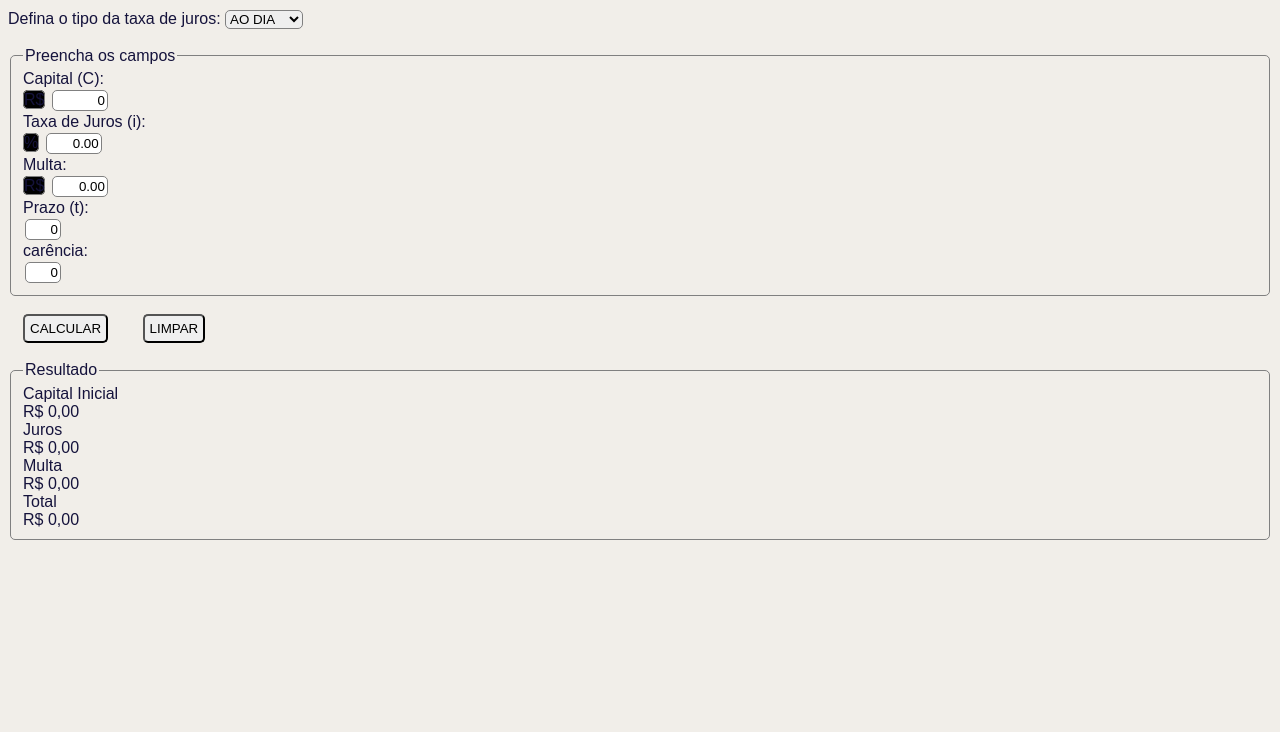
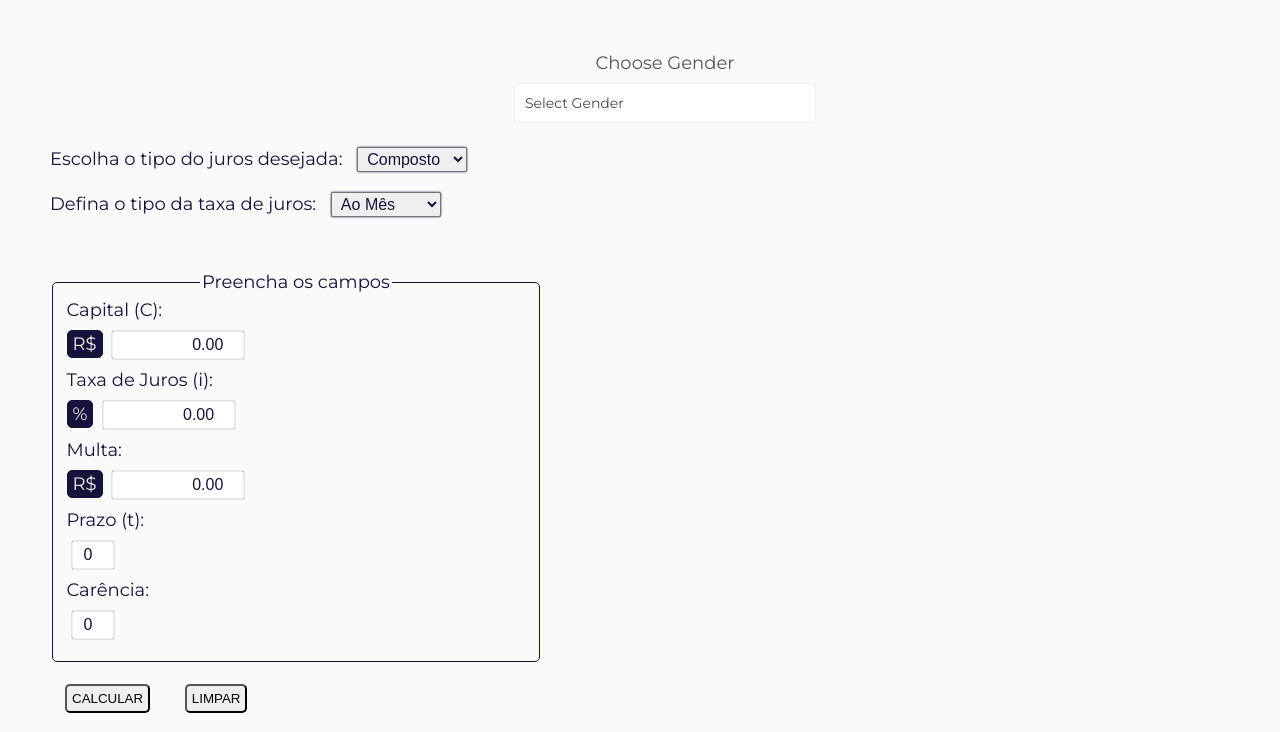
Before and after one commit to will4raujo/simulador-de-juros, a plain HTML site: page index.html in a window 1280 px wide. Shown: the part 107-839 px from the top of the page. Before the commit the page ends 800 px from the top, so only its background shows below. Drawn offline with Linux system fonts and the light colour scheme.

Commit message:
criando mascara para inputs, melhorando foco dos inputs, melhorando CSS

```diff
--- /dev/null
+++ b/css/dropdown.css
@@ -0,0 +1,89 @@
+* {
+    outline: 0;
+  }
+  body {
+    background-color: #fafafa
+  }
+  span.msg,
+  span.choose {
+    color: #555;
+    padding: 5px 0 10px;
+    display: inherit
+  }
+  .container {
+    width: 500px;
+    margin: 50px auto 0;
+    text-align: center
+  }
+
+  /*Styling Selectbox*/
+  .dropdown {
+    width: 300px;
+    display: inline-block;
+    background-color: #fff;
+    border-radius: 2px;
+    box-shadow: 0 0 2px rgb(204, 204, 204);
+    transition: all .5s ease;
+    position: relative;
+    font-size: 14px;
+    color: #474747;
+    height: 100%;
+    text-align: left
+  }
+  .dropdown .select {
+      cursor: pointer;
+      display: block;
+      padding: 10px
+  }
+  .dropdown .select > i {
+      font-size: 13px;
+      color: #888;
+      cursor: pointer;
+      transition: all .3s ease-in-out;
+      float: right;
+      line-height: 20px
+  }
+  .dropdown:hover {
+      box-shadow: 0 0 4px rgb(204, 204, 204)
+  }
+  .dropdown:active {
+      background-color: #f8f8f8
+  }
+  .dropdown.active:hover,
+  .dropdown.active {
+      box-shadow: 0 0 4px rgb(204, 204, 204);
+      border-radius: 2px 2px 0 0;
+      background-color: #f8f8f8
+  }
+  .dropdown.active .select > i {
+      transform: rotate(-90deg)
+  }
+  .dropdown .dropdown-menu {
+      position: absolute;
+      background-color: #fff;
+      width: 100%;
+      left: 0;
+      margin-top: 1px;
+      box-shadow: 0 1px 2px rgb(204, 204, 204);
+      border-radius: 0 1px 2px 2px;
+      overflow: hidden;
+      display: none;
+      max-height: 144px;
+      overflow-y: auto;
+      z-index: 9
+  }
+  .dropdown .dropdown-menu li {
+      padding: 10px;
+      transition: all .2s ease-in-out;
+      cursor: pointer
+  }
+  .dropdown .dropdown-menu {
+      padding: 0;
+      list-style: none
+  }
+  .dropdown .dropdown-menu li:hover {
+      background-color: #f2f2f2
+  }
+  .dropdown .dropdown-menu li:active {
+      background-color: #e2e2e2
+  }
--- a/css/style.css
+++ b/css/style.css
@@ -1,7 +1,8 @@
-/*@import url('https://fonts.googleapis.com/css2?family=Montserrat:wght@100&display=swap');*/
+@import url('https://fonts.googleapis.com/css2?family=Montserrat&display=swap');
+
 
 :root {
-    --font-family: 'Montserrat', sans-serif;
+    --font-family: 'Montserrat', 'sans-serif';
     --bg-color: #F1EEE9;
     --primary-color: #15133C ;
 }
@@ -10,33 +11,67 @@ body{
   background-color: var(--bg-color);
   color: var(--primary-color);
   font-family: var(--font-family);
+  font-size: 18px;
+  margin: 0;
 }
 
 h1{
     text-transform: uppercase;
+
+    background: linear-gradient(to right,#F1EEE9, #73777B, #F1EEE9);
+    text-align: center;
+    height: 50px;
+    padding: 20px 0 10px 0;
+
 }
-fieldset{
-    border: gray solid 1px;
+
+.selects{
+    width: 110px;
+    display: inline-block;
+    border-radius: 2px;
+    box-shadow: 0 0 2px var(--primary-color);
+    transition: all .5s ease;
+    position: relative;
+    font-size: 16px;
+    color: var(--primary-color);
+    height: 100%;
+    text-align: left;
+    margin: 10px;
+    cursor: pointer;
+    padding: 2px 5px;
+}
+
+.section1{
+    margin: 0 0 0 50px;
+}
+
+.inputs {
+    display: flex;
+    width: 40%;
+    text-align: left;
+}
+.inputs legend {
+    text-align: center;
+}
+.inputs fieldset{
+    border: var(--primary-color) solid 1px;
     border-radius: 5px;
-    width: auto;
-}
-select{
-    border-radius: 5px;
-    text-transform: uppercase;
-    border: solid 1px gray;
+    width: 600px;
 }
 
 input[type=number]{
-    border-radius: 5px;
-    border: solid 1px gray;
-    padding: 2px;
+    border-radius: 2px;
+    box-shadow: 0 0 1px var(--primary-color);
+    border: var(--bg-color) solid 1px;
+    padding: 4px 5px;
     margin: 2px;
-    width: 50px;
+    width: 120px;
     text-align: right;
+    font-size: 16px;
+    margin: 10px 5px;
+    color: var(--primary-color);
 }
-input[type=number]::-webkit-inner-spin-button {
-    -webkit-appearance: none;
-}
+
 
 #carencia{
     width: 30px;
@@ -53,9 +88,12 @@ button{
     margin: 0px 15px;
 }
 
-label{
-    border: solid gray 1px;
+
+.cifrao {
+    display: inline-block;
+    border: solid var(--primary-color) 1px;
     border-radius: 5px;
-    background-color: black;
-    margin: 0;
+    padding: 2px 5px;
+    background-color: var(--primary-color);
+    color: var(--bg-color);
 }
--- a/index.html
+++ b/index.html
@@ -6,48 +6,84 @@
     <meta name="viewport" content="width=device-width, initial-scale=1.0">
     <title>Simulador de Juros</title>
     <link rel="stylesheet" href="css/style.css">
+    <link rel="stylesheet" href="css/dropdown.css">
 </head>
 <body>
+    <header>
         <h1>Simulador de Juros</h1>
+    </header>
+    <section class="section1">
+        <section>
+            <div class="container">
+                <span class="choose">Choose Gender</span>
 
-    <span>Selecione o tipo do juros:</span>
-    <select id="tipo-juros">
+                <div class="dropdown">
+                    <div class="select">
+                    <span>Select Gender</span>
+                    <i class="fa fa-chevron-left"></i>
+                    </div>
+                    <input type="hidden" name="gender">
+                    <ul class="dropdown-menu">
+                    <li id="male">Male</li>
+                    <li id="female">Female</li>
+                    </ul>
+                </div>
+
+            <span class="msg"></span>
+            </div>
+
+            <div>
+                <span>Escolha o tipo do juros desejada:</span>
+                <select class="selects" id="tipo-juros">
                     <option value="simples">Simples</option>
-        <option value="composto">Composto</option>
+                    <option value="composto" selected>Composto</option>
                 </select>
-    <br><br>
+            </div>
+            <div>
                 <span>Defina o tipo da taxa de juros:</span>
-    <select id="opcoes-taxas">
+                <select  class="selects" id="opcoes-taxas">
                     <option value="ad">Ao Dia</option>
-        <option value="am">Ao Mês.</option>
+                    <option value="am" selected="selected">Ao Mês</option>
                     <option value="aa">Ao Ano</option>
                 </select>
+            </div>
+        </section>
         <br><br>
+        <section>
+            <div class="inputs">
                 <fieldset>
                     <legend>Preencha os campos</legend>
+                    <div>
                         <span>Capital (C):</span>
                         <br>
-        <label>R$</label>
-        <input type="number" value="0" step=".01" id="capital" name="capital" placeholder="0,00" data-input="capital">
-        <br>
+                        <div class="cifrao">R$</div>
+                        <input type="number" value="0.00" id="capital" name="capital" placeholder="0,00" data-input="capital" data-moeda="capital">
+                    </div>
+                    <div>
                         <span>Taxa de Juros (i):</span>
                         <br>
-        <label>%</label>
-        <input type="number" value="0.00" step=".01" id="taxajuros" name="taxajuros" placeholder="0,00" data-input="taxajuros">
-        <br>
+                        <div class="cifrao">%</div>
+                        <input type="number" value="0.00" step=".01" id="taxajuros" name="taxajuros" placeholder="0,00" data-input="taxajuros" data-moeda="taxajuros">
+                    </div>
+                    <div>
                         <span>Multa:</span>
                         <br>
-        <label>R$</label>
-        <input type="number" value="0.00" step=".01" id="multa" name="multa" placeholder="0,00" data-input="multa">
-        <br>
+                        <div class="cifrao">R$</div>
+                        <input type="number" value="0.00" step=".01" id="multa" name="multa" placeholder="0,00" data-input="multa" data-moeda="multa">
+                    </div>
+                    <div>
                         <span>Prazo (t):</span>
                         <br>
                         <input type="number" value="0" step=".01" id="prazo" name="prazo" placeholder="0,00" data-input="prazo">
-        <br>
-        <span>carência:</span>
+                    </div>
+                    <div>
+                        <span>Carência:</span>
                         <br>
                         <input type="number" value="0" id="carencia" name="carencia" placeholder="0" data-input="carencia">
+                    </div>
                 </fieldset>
+            </div>
+        </section>
         <br>
         <button id="btn-calcular">Calcular</button>
         <button id="btn-limpar">Limpar</button>
@@ -63,6 +99,10 @@
             <span>Total</span>
             <div id="resultado-total" data-resultado="total">R$ 0,00</div>
         </fieldset>
+    </section>
     <script src="js/main.js"></script>
+    <script src="js/mask.js"></script>
+    <script src="js/select.js"></script>
+
 </body>
 </html>
--- a/js/main.js
+++ b/js/main.js
@@ -16,10 +16,13 @@ btnCalcular.addEventListener('click', () => {
     resultadoJuros = document.getElementById('resultado-juros');
 
     let inpCapital = parseFloat(document.getElementById('capital').value);
+    console.log(inpCapital)
+
     resultadoCapital.innerHTML = `R$ ${(inpCapital).toFixed(2)}`;
 
     let inpMulta = parseFloat(document.getElementById('multa').value)
     resultadoMulta.innerHTML = `R$ ${(inpMulta).toFixed(2)}`
+    console.log(inpMulta)
 
     let inpJuros = parseFloat(document.getElementById('taxajuros').value);
     let inpPrazo = parseFloat(document.getElementById('prazo').value);
--- /dev/null
+++ b/js/mask.js
@@ -0,0 +1,12 @@
+const formataValue = document.querySelectorAll('[data-moeda]');
+
+function moeda(z) {
+    v = z.value;
+    v=v.replace(/\D/g,"") // permite digitar apenas numeros
+    v=v.replace(/(\d{1})(\d{1,2})$/,"$1.$2") // coloca virgula antes dos ultimos 2 digitos
+    z.value = v;
+}
+
+formataValue.forEach(e => {
+    e.addEventListener('keyup', () => moeda(e))
+});
--- /dev/null
+++ b/js/select.js
@@ -0,0 +1,9 @@
+const selecionaValue = document.querySelectorAll('[data-input]');
+
+function selecionaConteudo(event) {
+    event.target.select();
+}
+
+selecionaValue.forEach(input => {
+    input.addEventListener('click', selecionaConteudo)
+})
```
Lines whose indentation alone changed are shown as unchanged.
